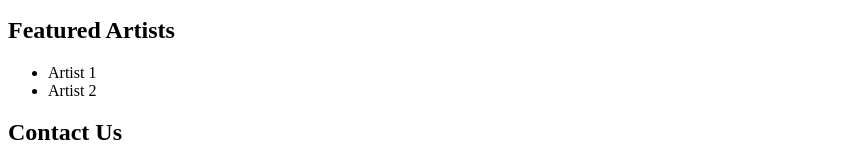
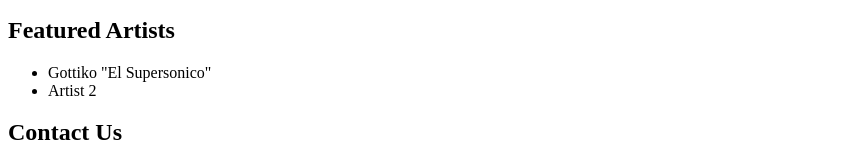
Before and after one commit to ColordeBarrioRecords/Independent-Record-Label, a plain HTML site: page index.html in a window 1280 px wide. Shown: the part 186-340 px from the top of the page, without its empty margins (0-866 px from the left). Drawn offline with Linux system fonts and the light colour scheme.

Commit message:
index.html

```diff
--- a/index.html
+++ b/index.html
@@ -18,7 +18,7 @@
         <section>
             <h2>Featured Artists</h2>
             <ul>
-                <li>Artist 1</li>
+                <li>Gottiko "El Supersonico"</li>
                 <li>Artist 2</li>
                 <!-- Add more artists as needed -->
             </ul>
```
